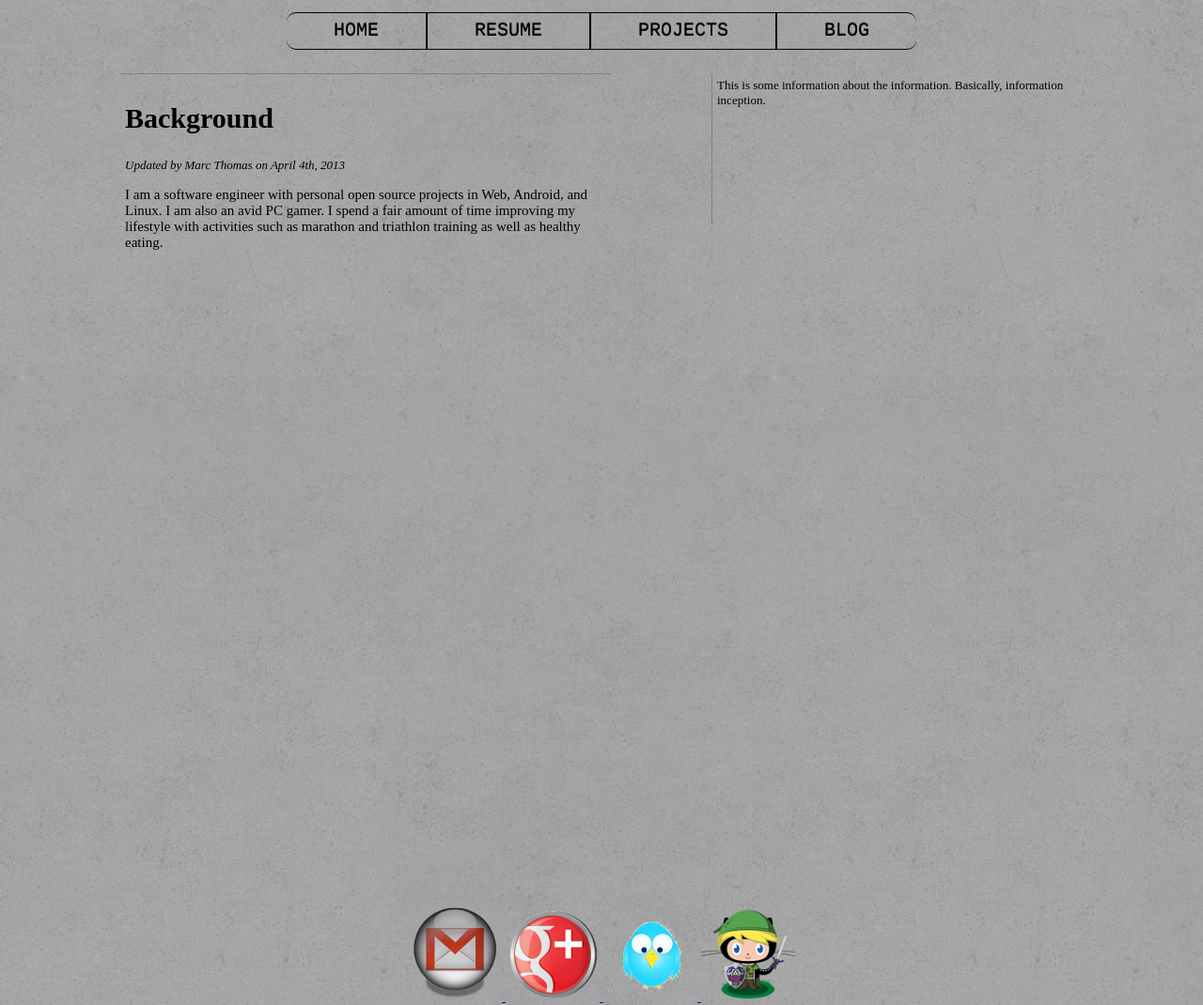
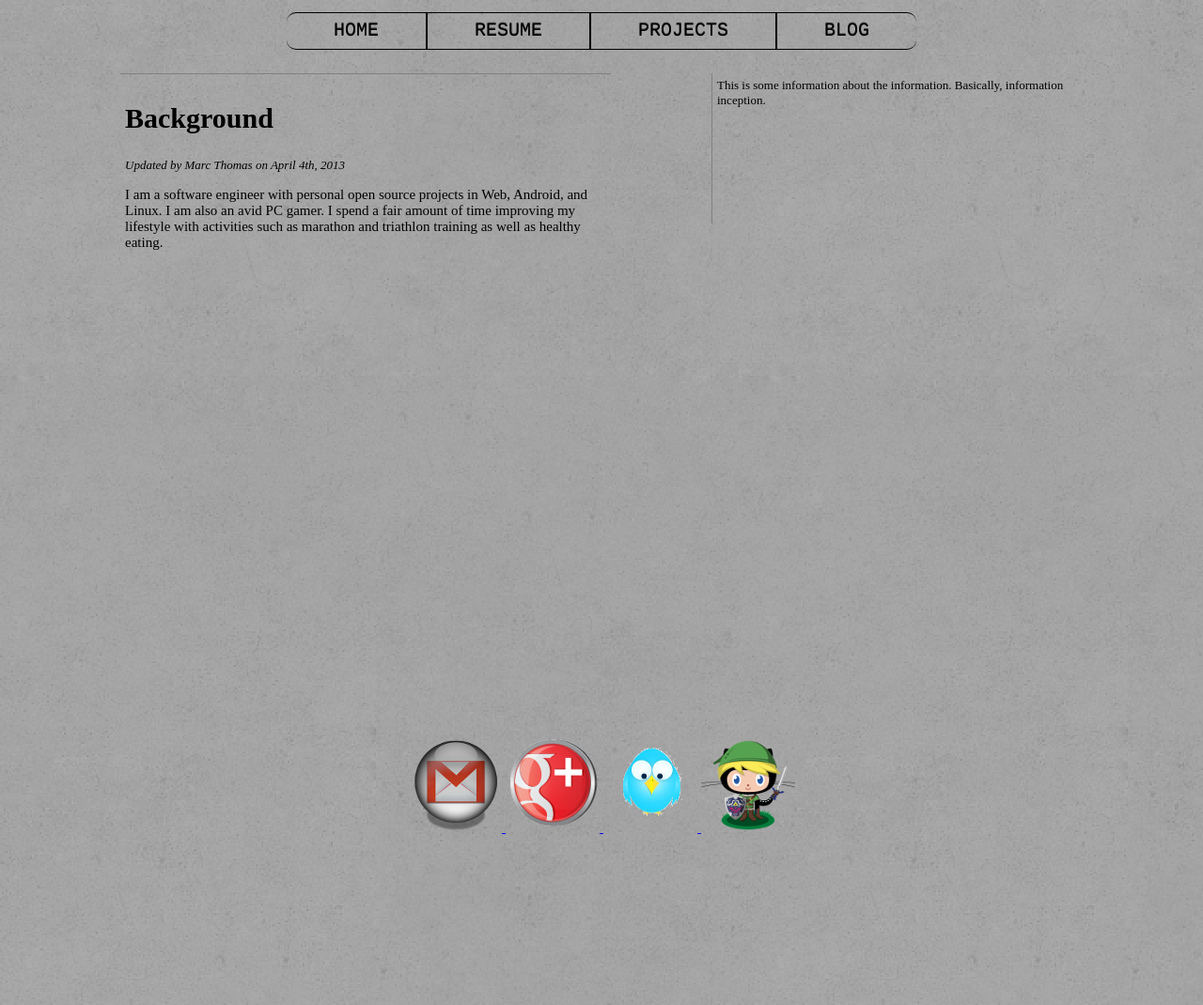
Before and after one commit to mathomastech/mathomastech.github.io, a Jekyll site: the page built from index.html, in a window 1280 px wide. Shown: the whole page at 94% size. Built offline with Jekyll 4.4.1, drawn with Linux system fonts in a browser that asks for light colours; after the commit the page ends 900 px from its top, so only the background shows below that.

Commit message:
Updated Icons.

```diff
--- a/css/StyleSheetMain.css
+++ b/css/StyleSheetMain.css
@@ -306,15 +306,13 @@
 }
 
 
-* {
-}
 html, body {
 	height: 100%;
 }
 .wrapper {
-    min-height: 100%;
+	min-height: 80%;
 	height: auto !important;
-    height: 100%;
+	height: 80%;
 	margin: 0 auto -142px; /* the bottom margin is the negative value of the footer's height */
 }
 .footer, .push {
```
Also changed, not shown: GPlusIcon.png, TwitterIcon.png, gmail.png, 5 other files. Lines whose indentation alone changed are shown as unchanged.
